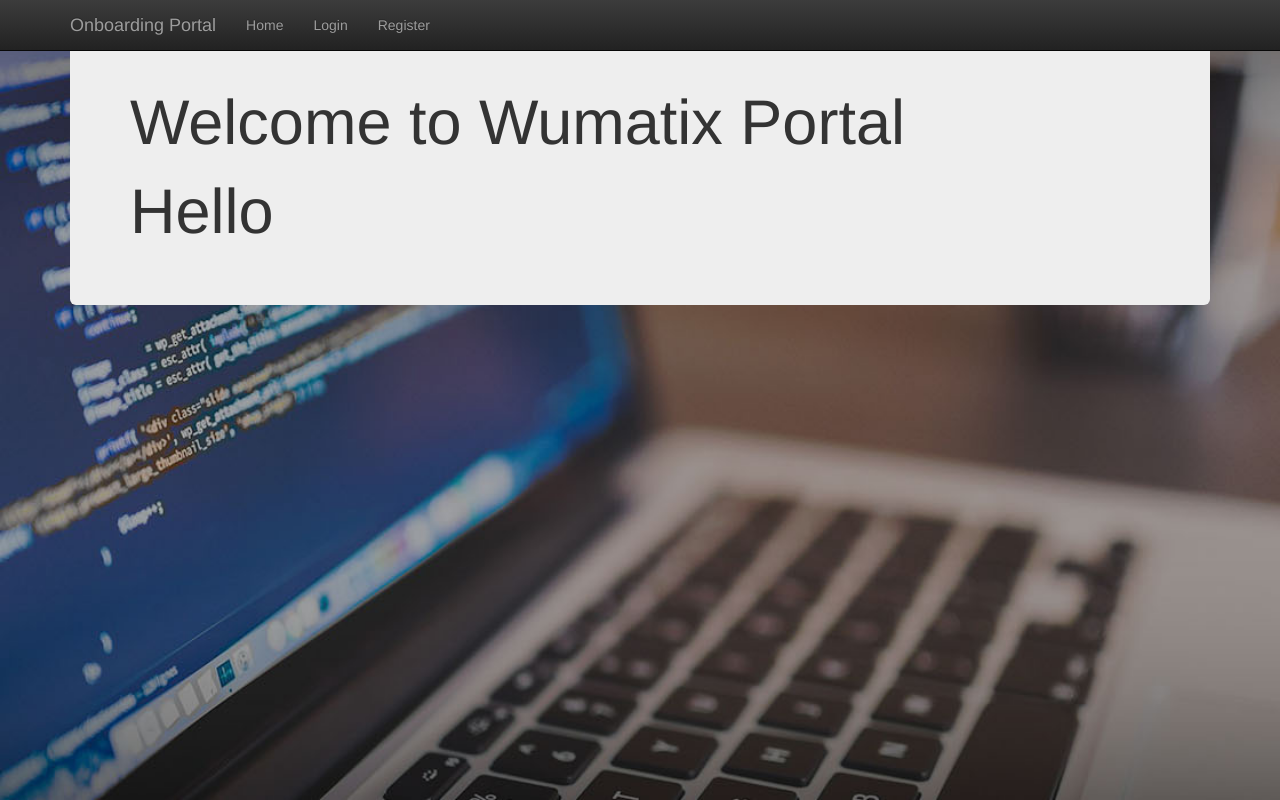
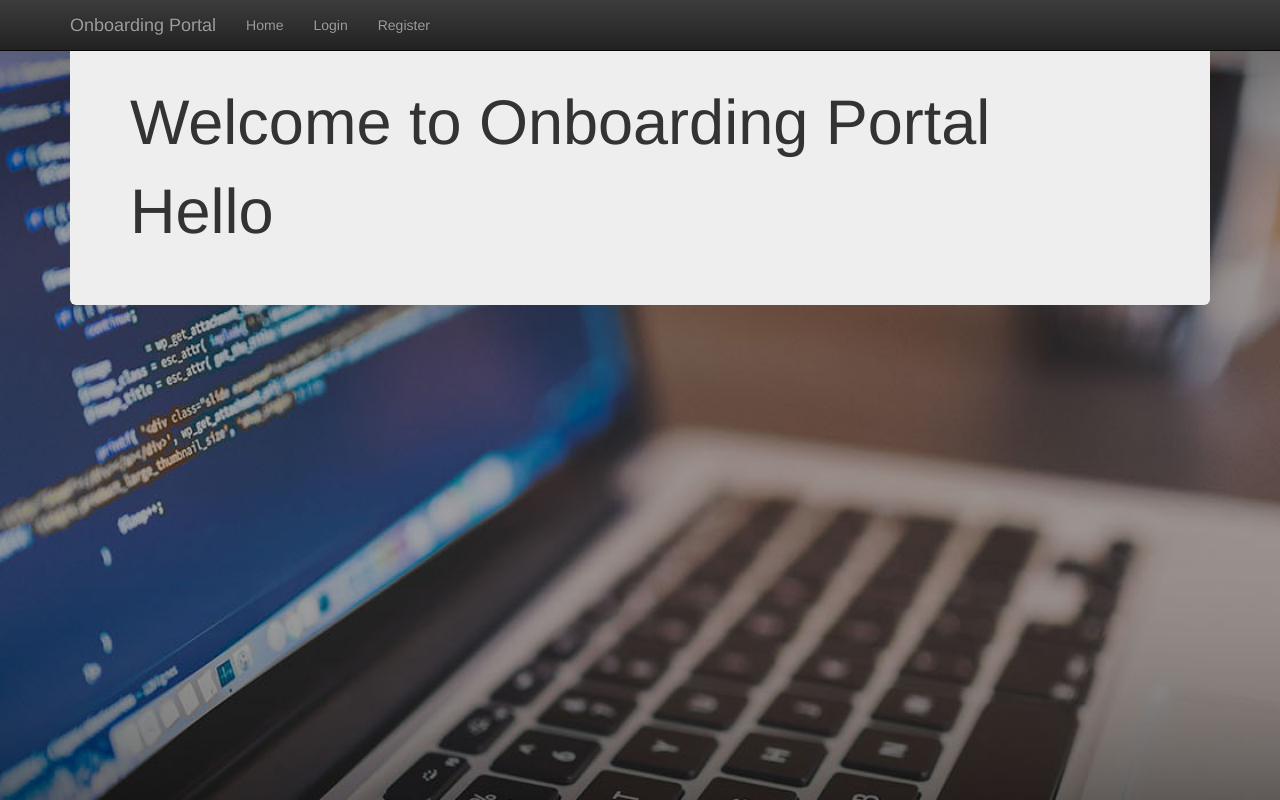
Before and after one commit to hardeepjethwani/Mean-Stack-CRUD-Application, a website: page public/app/views/index.html in a window 1280 px wide. Drawn offline with nearby package versions, Linux system fonts and the light colour scheme; files that its build step writes are made by us from their sources.

Commit message:
Update home.html

```diff
--- a/public/app/views/pages/home.html
+++ b/public/app/views/pages/home.html
@@ -1,5 +1,5 @@
 <div class="jumbotron"  >
-        <h1>Welcome to Wumatix Portal</h1>
+        <h1>Welcome to Onboarding Portal</h1>
         <h1>Hello {{main.username}}</h1>
     </div>
 
```
